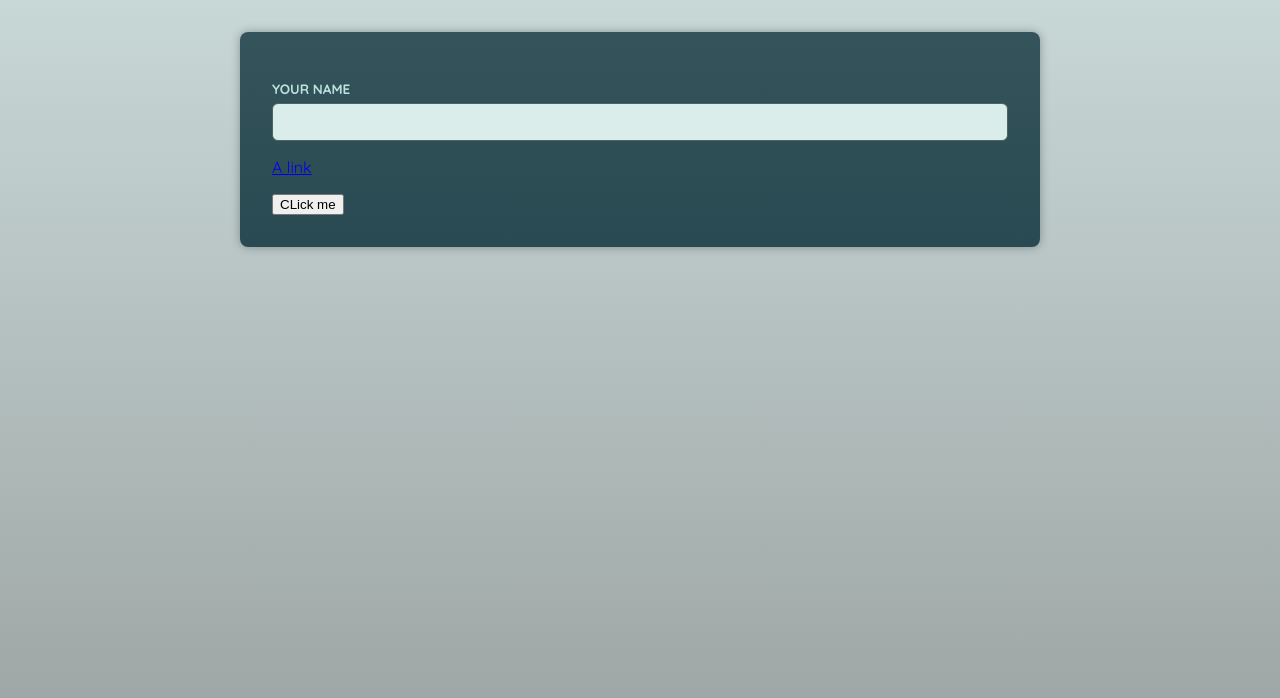
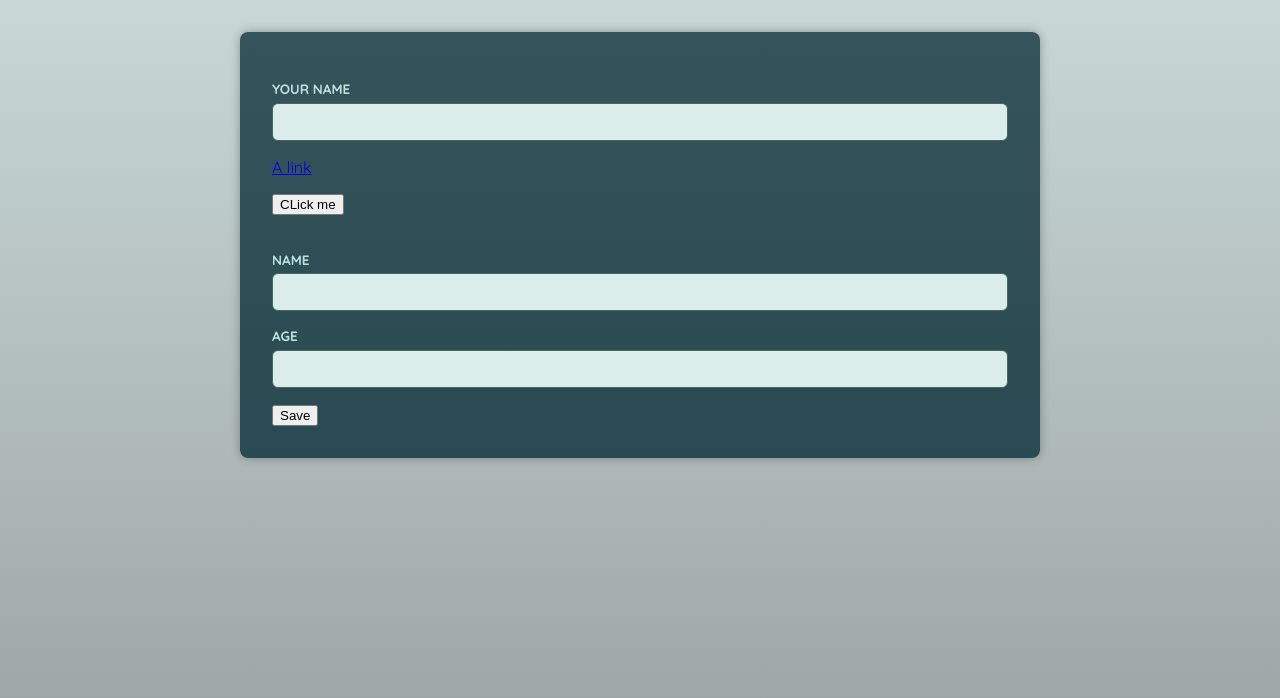
Before and after one commit to Ivana22/react-ts-advanced-components, a React (Vite) app: page / in a window 1280 px wide. Shown: the top 698 px of the page. Built offline with nearby package versions, Linux system fonts and the light colour scheme; a web font is replaced by a local one.

Commit message:
add form component

```diff
--- a/src/App.tsx
+++ b/src/App.tsx
@@ -1,10 +1,16 @@
 import Input from "./components/Input.tsx";
 import Button from "./components/Button.tsx";
 import Container from "./components/Container.tsx";
+import Form from "./components/Form.tsx";
 import { useRef } from "react";
 
 function App() {
   const input = useRef<HTMLInputElement>(null);
+
+  function handleSave(data: unknown) {
+    const extractedData = data as { name: string; age: string };
+  }
+
   return (
     <main>
       <Input id="name" label="Your name" type="text" ref={input} />
@@ -14,6 +20,13 @@
       <Container as={Button} onClick={() => alert("clicked")}>
         CLick me
       </Container>
+      <br />
+      <br />
+      <Form>
+        <Input type="text" label="name" id="name" />
+        <Input type="age" label="age" id="age" />
+        <Button>Save</Button>
+      </Form>
     </main>
   );
 }
--- /dev/null
+++ b/src/components/Form.tsx
@@ -0,0 +1,21 @@
+import { FormEvent, type ComponentPropsWithoutRef } from "react";
+
+type FormProps = ComponentPropsWithoutRef<"form"> & {
+  onSave: (value: unknown) => void;
+};
+
+export default function Form({ onSave, children, ...otherProps }: FormProps) {
+  function handleSubmit(event: FormEvent<HTMLFormElement>) {
+    event.preventDefault();
+
+    const formData = new FormData(event.currentTarget);
+    const data = Object.fromEntries(formData);
+    onSave(data);
+  }
+
+  return (
+    <form {...otherProps} onSubmit={handleSubmit}>
+      {children}
+    </form>
+  );
+}
--- a/src/components/Input.tsx
+++ b/src/components/Input.tsx
@@ -12,7 +12,7 @@
   return (
     <p>
       <label htmlFor={id}>{label}</label>
-      <input id={id} type="text" {...props} ref={ref} />
+      <input id={id} type="text" {...props} ref={ref} name={id} />
     </p>
   );
 });
```
